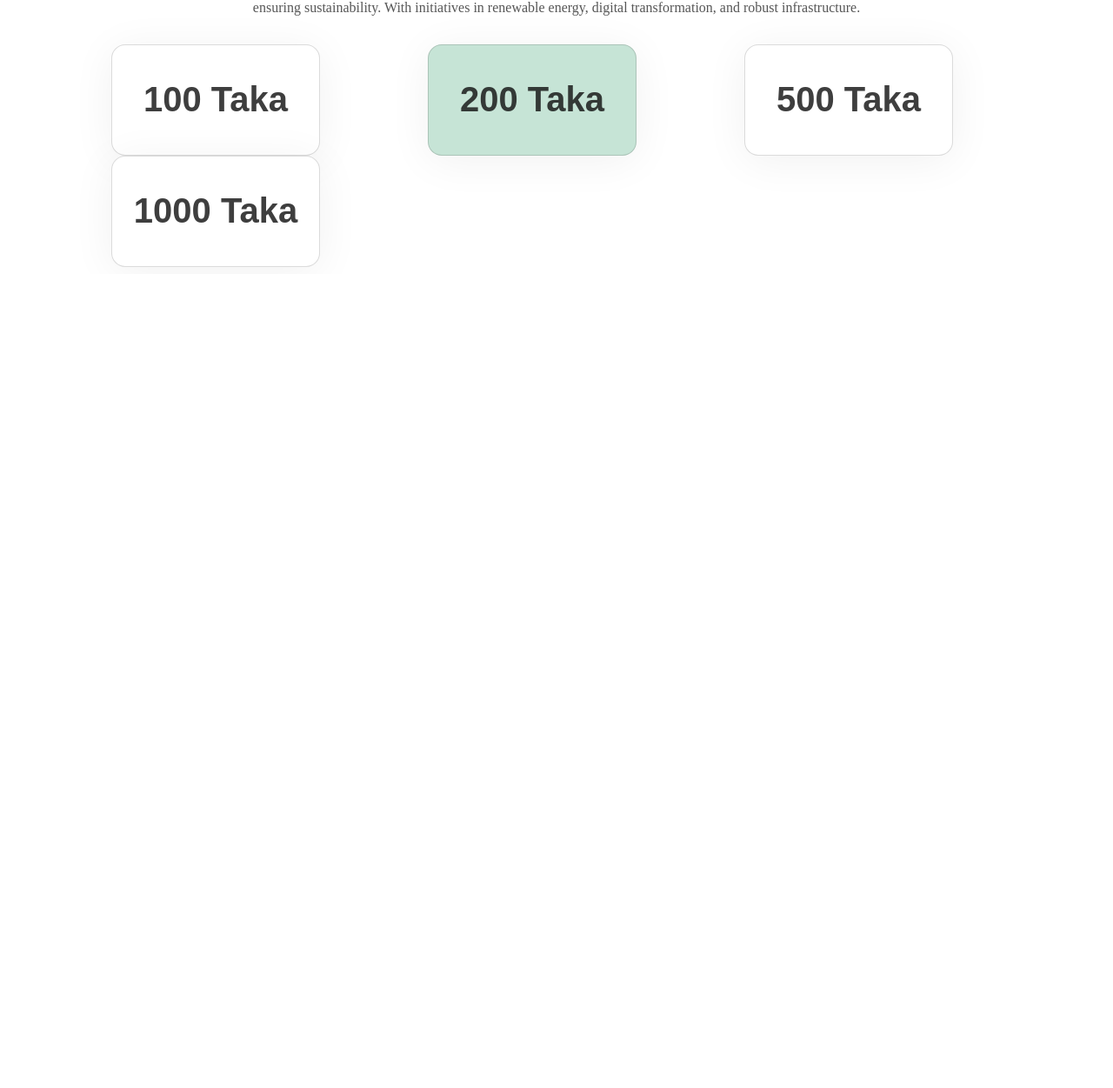
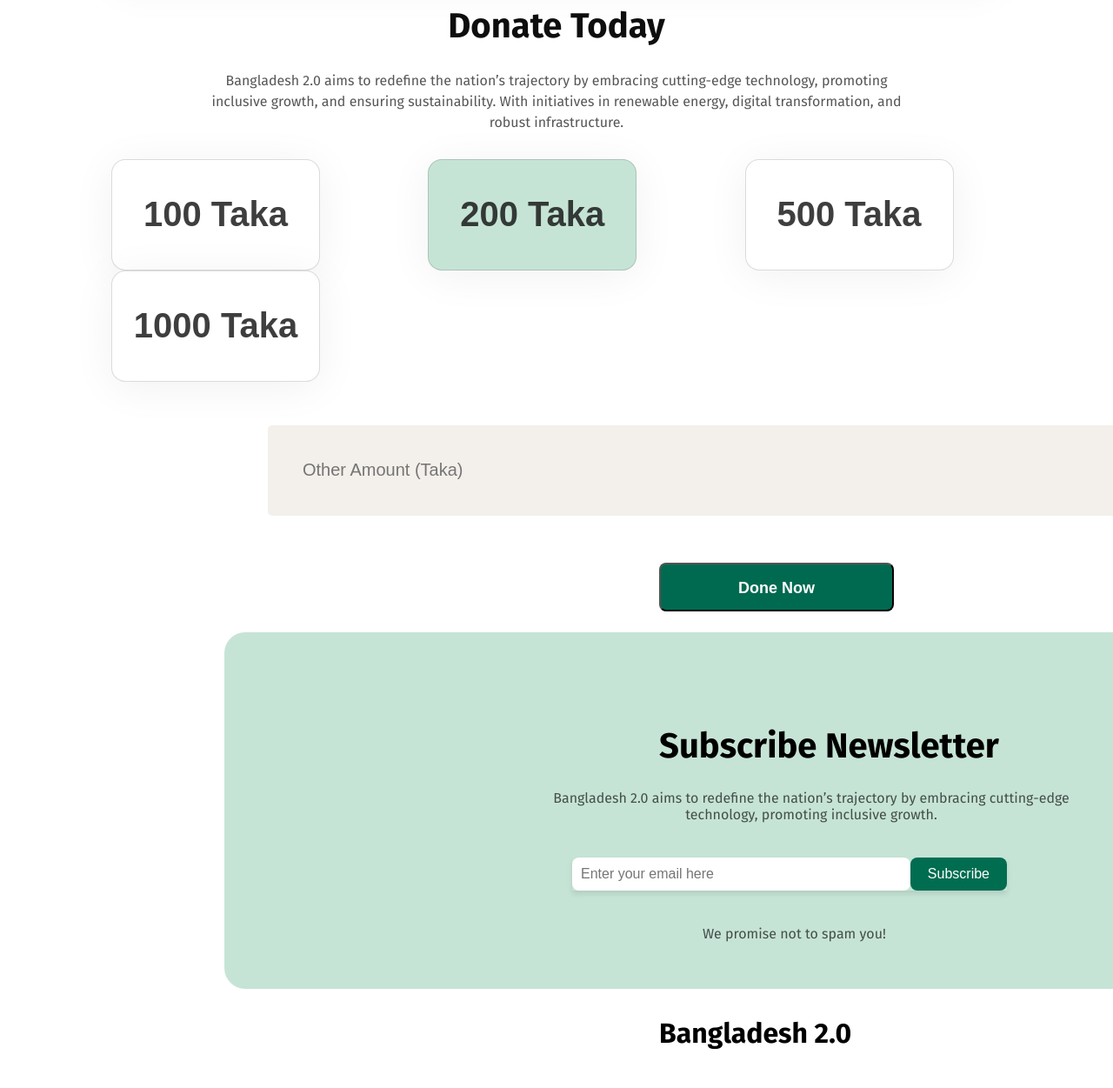
Before and after one commit to abdulmalekrony/first-assignment, a plain HTML site: page index.html in a window 1280 px wide. Shown: the part 3350-4601 px from the top of the page at 87% size. Before the commit the page ends 3665 px from the top, so only its background shows below. Drawn offline with Linux system fonts and the light colour scheme.

Commit message:
almost done

```diff
--- a/index.html
+++ b/index.html
@@ -5,10 +5,15 @@
     <meta charset="UTF-8">
     <meta name="viewport" content="width=device-width, initial-scale=1.0">
     <title>Assignment-1</title>
+    <link rel="preconnect" href="https://fonts.googleapis.com">
+    <link rel="preconnect" href="https://fonts.gstatic.com" crossorigin>
+    <link
+        href="https://fonts.googleapis.com/css2?family=Fira+Sans:ital,wght@0,100;0,200;0,300;0,400;0,500;0,600;0,700;0,800;0,900;1,100;1,200;1,300;1,400;1,500;1,600;1,700;1,800;1,900&display=swap"
+        rel="stylesheet">
     <link rel="stylesheet" href="style/assign.css">
 </head>
 
-<body>
+<body class="fira-sans-regular">
     <header>
         <nav>
             <h3 class="hi">Bangladesh 2.0</h3>
@@ -100,22 +105,31 @@
     <main>
         <div class="mid">
             <h1 class="re">Recent News</h1>
-            <p class="ce"> Bangladesh 2.0 aims to redefine the nation’s trajectory by embracing cutting-edge technology, promoting inclusive growth, and ensuring sustainability. With initiatives in renewable energy, digital transformation, and robust infrastructure, the country is set to become a global model of development.</p>
+            <p class="ce"> Bangladesh 2.0 aims to redefine the nation’s trajectory by embracing cutting-edge technology,
+                promoting inclusive growth, and ensuring sustainability. With initiatives in renewable energy, digital
+                transformation, and robust infrastructure, the country is set to become a global model of development.
+            </p>
             <box class="card1">
                 <img class="im3" src="assets/satelite.png" alt="">
-                <section><h1 class="ba">Bangladesh Launches New Satellite</h1>
+                <section>
+                    <h1 class="ba">Bangladesh Launches New Satellite</h1>
                     <img src="assets/al-jazeera.png" alt="">
                     <p>Date: 05/01/2025 &nbsp;&nbsp;&nbsp;Time: 10.25 PM</p>
-                <p class="gla">Not until the creation and maintenance of decent conditions of life for all people are recognized and accepted as a common obligation of all people and all countries—not until then shall we,
+                    <p class="gla">Not until the creation and maintenance of decent conditions of life for all people
+                        are recognized and accepted as a common obligation of all people and all countries—not until
+                        then shall we,
                         with a certain degree of justification, be able to speak of humankind as civilized</p>
                     <button class="bn5 bnx">Read More</button>
                 </section>
             </box>
             <box class="card1">
-                <section><h1 class="ba">Bangladesh Launches New Satellite</h1>
+                <section>
+                    <h1 class="ba">Bangladesh Launches New Satellite</h1>
                     <img src="assets/al-jazeera.png" alt="">
                     <p>Date: 05/01/2025 &nbsp;&nbsp;&nbsp;Time: 10.25 PM</p>
-                    <p class="gla">Not until the creation and maintenance of decent conditions of life for all people are recognized and accepted as a common obligation of all people and all countries—not until then shall we,
+                    <p class="gla">Not until the creation and maintenance of decent conditions of life for all people
+                        are recognized and accepted as a common obligation of all people and all countries—not until
+                        then shall we,
                         with a certain degree of justification, be able to speak of humankind as civilized</p>
                     <button class="bn5 bnx">Read More</button>
                 </section>
@@ -125,7 +139,9 @@
         </div>
         <div class="donate">
             <h1 class="don">Donate Today</h1>
-            <p class="ate">Bangladesh 2.0 aims to redefine the nation’s trajectory by embracing cutting-edge technology, promoting inclusive growth, and ensuring sustainability. With initiatives in renewable energy, digital transformation, and robust infrastructure.</p>
+            <p class="ate">Bangladesh 2.0 aims to redefine the nation’s trajectory by embracing cutting-edge technology,
+                promoting inclusive growth, and ensuring sustainability. With initiatives in renewable energy, digital
+                transformation, and robust infrastructure.</p>
             <box class="ammount">
                 <button class="am1 bnx">100 Taka </button>
                 <button class="am2 bnx">200 Taka </button>
@@ -134,10 +150,42 @@
             </box>
 
         </div>
+        <form action="">
+            <input type="text" name="" id="" placeholder="Other Amount (Taka)">
+        </form>
+        <div class="btn10">
+            <button class="bn10 bnx"> Done Now</button>
+        </div>
 
     </main>
 
     <footer>
+        <div class="free">
+            <h1 class="fir">Subscribe Newsletter</h1>
+            <p class="sir">Bangladesh 2.0 aims to redefine the nation’s trajectory by embracing cutting-edge technology,
+                promoting
+                inclusive growth.</p>
+            <div class="subscription-box">
+                <input type="email" placeholder="Enter your email here" class="email-input">
+                <button class="subscribe-button bnx">Subscribe</button>
+            </div>
+            <p class="fin">We promise not to spam you!</p>
+
+
+
+        </div>
+        <di class="finish">
+            <h3 class="ses">Bangladesh 2.0</h3>
+            <div class="finim">
+                <a href=""><img src="assets/facebook.png" alt=""></a>
+                <a href=""><img src="assets/instagram.png" alt=""></a>
+                <a href=""><img src="assets/x.png" alt=""></a>
+
+
+            </div>
+
+
+        </di>
 
 
     </footer>
--- a/style/assign.css
+++ b/style/assign.css
@@ -1,3 +1,13 @@
+
+.fira-sans-regular {
+    font-family: "Fira Sans", serif;
+    font-style: normal;
+  }
+
+
+
+
+
 nav {
     display: flex;
     align-items: center;
@@ -371,3 +381,128 @@ nav a {
     font-weight: 700;
     cursor: pointer;
 }
+
+main input[type="text"] {
+    height: 64px;
+    border-radius: 5px;
+    background-color: white;
+    /* display: block; */
+    position: static;
+    width: 1032px;
+    height: 64px;
+    align-items: center;
+    gap: 24;
+    padding: 20px 40px 20px 40px;
+    margin-top: 50px;
+    border: none;
+    background-color: rgb(243, 240, 235);
+    margin-left: 300px;
+    margin-bottom: 30px;
+    color: rgba(14, 14, 14, 0.3);
+    font-size: 20px;
+    font-weight: 400;
+}
+
+.btn10 {
+    margin-left: 750px;
+    cursor: pointer;
+}
+
+.bn10 {
+    width: 270px;
+    height: 56px;
+    gap: 48;
+    padding: 17px 34px 17px 34px;
+    margin: 24px 0px;
+    border-radius: 8px;
+    background: rgb(0, 106, 80);
+    border-radius: 8px;
+    color: rgb(255, 255, 255);
+    cursor: pointer;
+    font-size: 18px;
+    font-weight: 600;
+}
+
+footer .free {
+    border-radius: 24px;
+    background: rgb(34, 47, 41);
+    border-radius: 24px;
+    background: rgb(198, 228, 214);
+    justify-content: center;
+    align-items: center;
+    width: 1000px;
+    height: 250px;
+    gap: 64;
+    padding: 80px 100px 80px 100px;
+    margin-left: 250px;
+
+}
+
+.subscription-box {
+    display: flex;
+    margin-left: 300px;
+    margin-right: 200px;
+    margin-top: 40px;
+    margin-bottom: 40px;
+    box-shadow: 0 4px 6px rgba(0, 0, 0, 0.1);
+}
+
+.email-input {
+    border: none;
+    padding: 10px;
+    flex-grow: 1;
+    font-size: 16px;
+    outline: none;
+    color: #dfb9b9;
+    border-radius: 8px;
+}
+
+.subscribe-button {
+    background-color: #006d50;
+    color: white;
+    border: none;
+    padding: 10px 20px;
+    font-size: 16px;
+    cursor: pointer;
+    transition: background-color 0.3s ease;
+    border-radius: 8px;
+}
+
+.fir {
+    margin-left: 400px;
+    font-size: 40px;
+    font-weight: 700;
+    line-height: 48px;
+}
+
+.sir {
+    margin-left: 250px;
+    margin-right: 100px;
+    align-items: center;
+    text-align: center;
+    color: rgba(14, 14, 14, 0.7);
+    font-size: 16px;
+    font-weight: 400;
+}
+
+.fin {
+    margin-left: 450px;
+    color: rgba(14, 14, 14, 0.7);
+    font-size: 16px;
+    font-weight: 400;
+}
+.finim{
+    margin-left: 800px;
+    align-items: center;
+    justify-content: space-evenly;
+    margin-bottom: 50px;
+}
+
+.ses{
+    font-size: 32px;
+font-weight: 700;
+margin-left: 750px;
+margin-bottom: 50px;
+}
+.finim a {
+    margin-right: 20px;}
```
Lines whose indentation alone changed are shown as unchanged.
